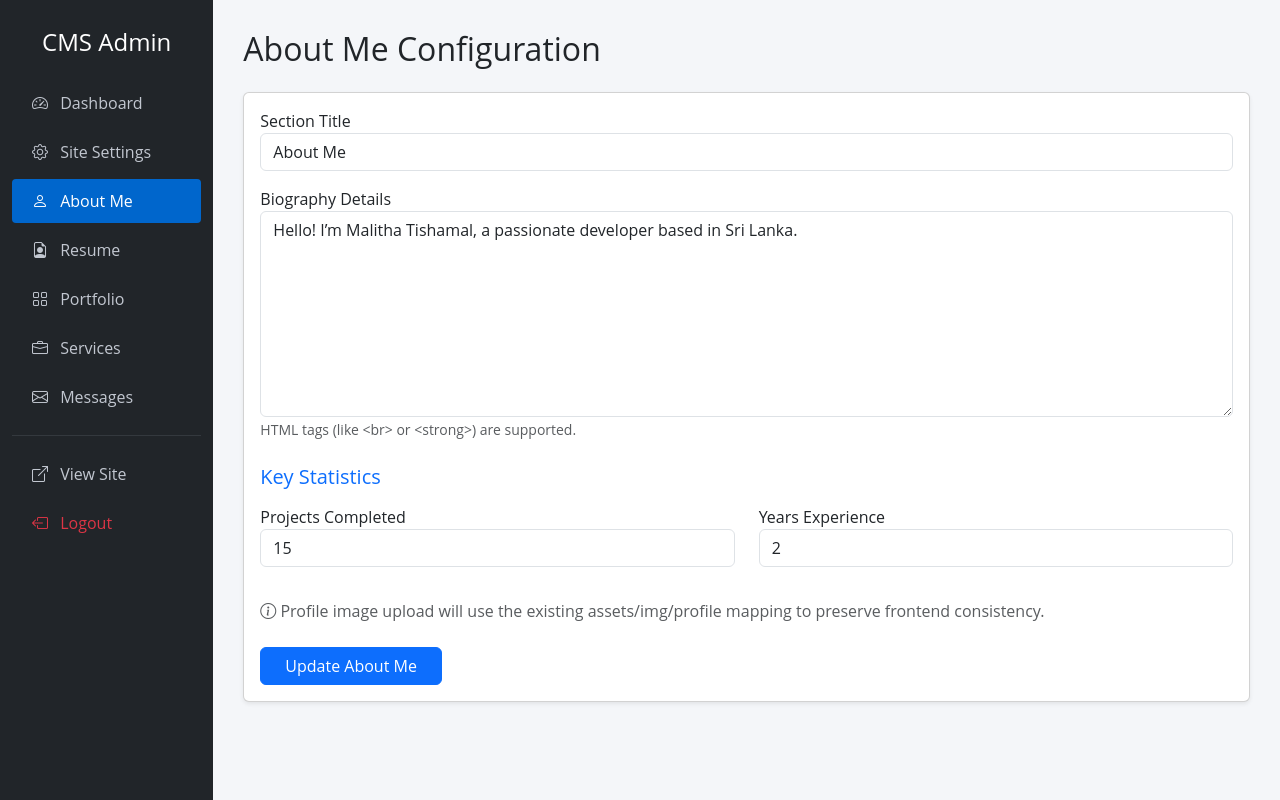
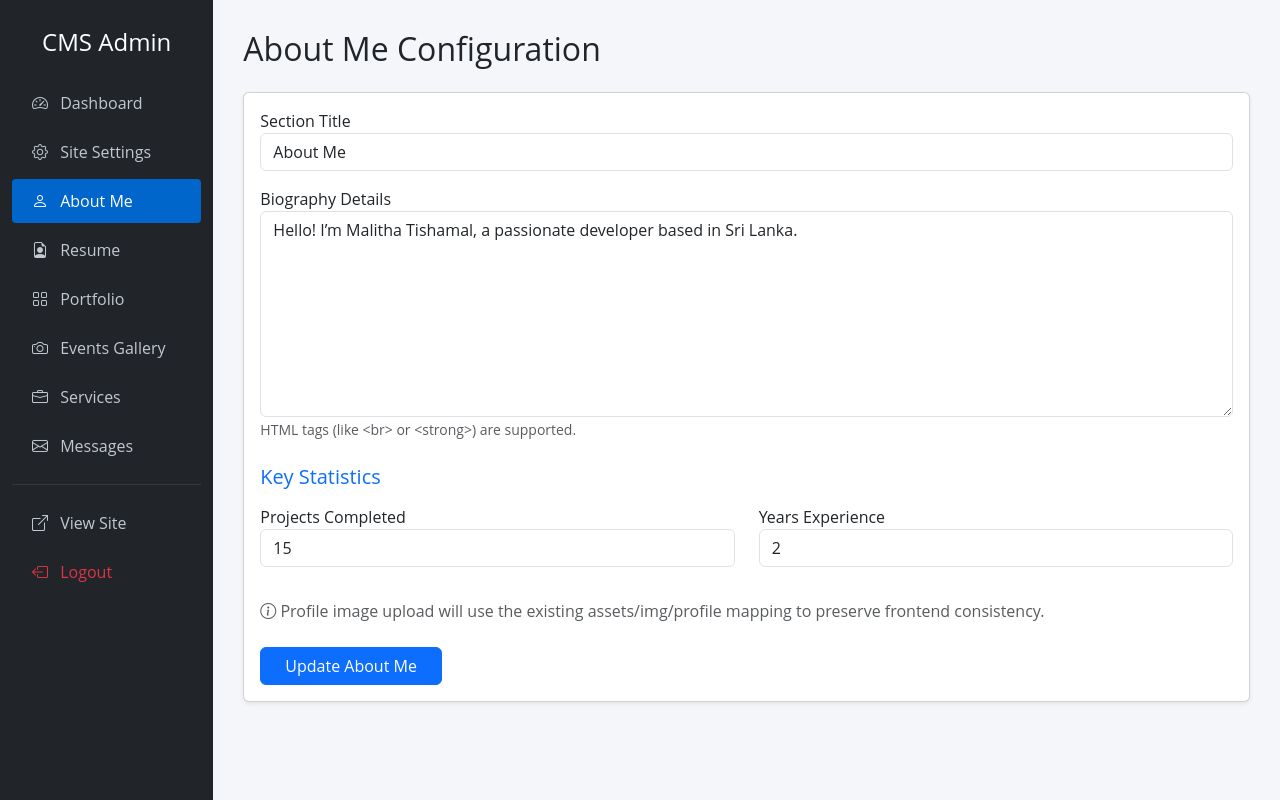
Before and after one commit to malitha-tishamal/blog, a PHP site: page /admin/about.php in a window 1280 px wide. Run offline with PHP 8.4, Linux system fonts and the light colour scheme; a user stored in the database is signed in; data comes from the database, SQL or seed files in the repository.

Commit message:
Update about.php

```diff
--- a/admin/about.php
+++ b/admin/about.php
@@ -53,6 +53,7 @@ $about = $res->fetch_assoc();
             <a href="about.php" class="active"><i class="bi bi-person me-2"></i> About Me</a>
             <a href="resume.php"><i class="bi bi-file-earmark-person me-2"></i> Resume</a>
             <a href="portfolio.php"><i class="bi bi-grid me-2"></i> Portfolio</a>
+            <a href="events.php"><i class="bi bi-camera me-2"></i> Events Gallery</a>
             <a href="services.php"><i class="bi bi-briefcase me-2"></i> Services</a>
             <a href="messages.php"><i class="bi bi-envelope me-2"></i> Messages</a>
             <hr class="text-secondary">
```
